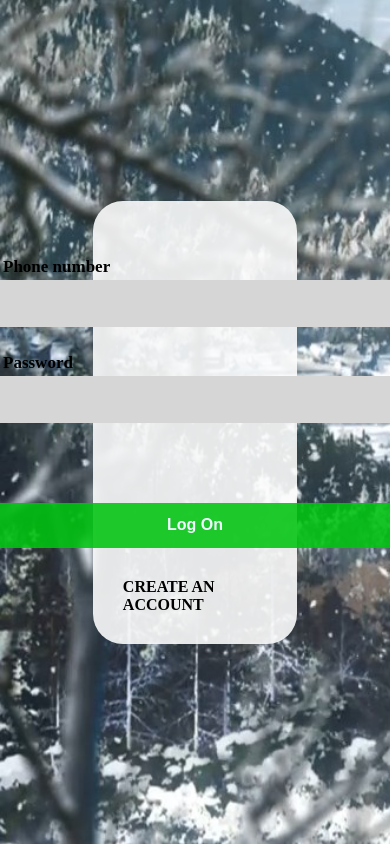
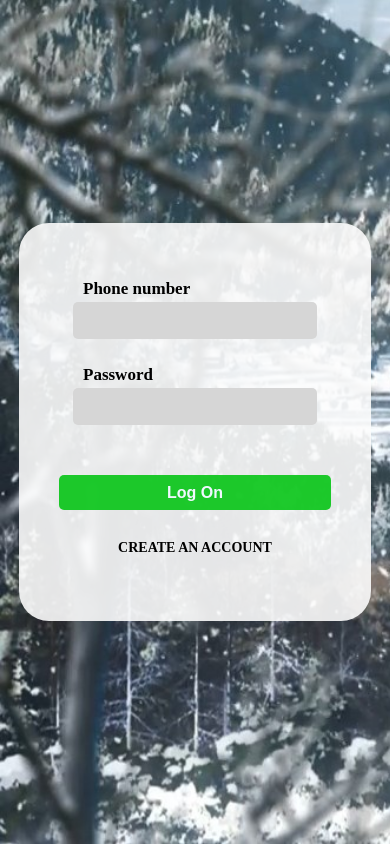
Before and after one commit to EraChanZ01/Chat-Project, a Next.js app: page / in a window 390 px wide. Built offline with nearby package versions, Linux system fonts and the light colour scheme; no server answers.

Commit message:
add megia for  home

```diff
--- a/pages/api/ws/sockets/webSocket.js
+++ b/pages/api/ws/sockets/webSocket.js
@@ -5,7 +5,7 @@ class WebSocket {
     constructor(dispatch, getState) {
         this.dispatch = dispatch;
         this.getState = getState;
-        this.socket = io(`${config.baseURL}/socket`, {
+        this.socket = io(`ws://localhost:3000/api/socket`, {
             origins: '*',
         })
         this.listen();
@@ -16,6 +16,5 @@ class WebSocket {
             this.anotherSubscribes()
         })
     }
-
 }
 export default WebSocket
--- a/redux/slice/contactSlice.js
+++ b/redux/slice/contactSlice.js
@@ -23,7 +23,7 @@ const reducers = {
     },
     addMessage: (state, { payload }) => {
         state.messageList = [...state.messageList, payload]
-        const index = state.chatsView.findIndex(el._id === payload.chatId)
+        const index = state.chatsView.findIndex((el) => el._id === payload.chatId)
         state.chatsView[index].lastMessage = payload
     }
 }
--- a/styles/Home.scss
+++ b/styles/Home.scss
@@ -20,35 +20,84 @@ body {
         min-height: 40vh;
         background: rgba(253, 253, 253, 0.89);
         border-radius: 30px;
+
+        @media screen and (max-width: 1600px) {
+            width: 50vw;
+        }
+        @media screen and (max-width: 1200px) {
+            width: 60vw;
+        }
+        @media screen and (max-width: 900px) {
+            width: 70vw;
+        }
+        @media screen and (max-width: 750px) {
+            width: 75vw;
+        }
+
+
         label {
             margin-top: 10px;
-            p{
+
+            p {
                 margin: 16px 0px 3px 10px;
                 font-size: 17px;
                 font-weight: 600;
             }
+
             input {
                 height: 45px;
                 width: 30em;
                 border: none;
                 border-radius: 5px;
                 background-color: rgb(214, 214, 214);
+
+                @media screen and (max-width: 1600px) {
+                    width: 35em;
+                }
+                @media screen and (max-width: 900px) {
+                    width: 30em;
+                }
+                @media screen and (max-width: 750px) {
+                    width: 25em;
+                }
+                @media screen and (max-width: 550px) {
+                    width: 20em;
+                }
+                @media screen and (max-width: 450px) {
+                    width: 18em;
+                    height: 35px;
+                }
+
             }
         }
-        .Button-Auth{
+
+        .Button-Auth {
             margin-top: 80px;
             width: 25em;
             height: 45px;
             border: none;
             border-radius: 5px;
             background-color: rgba(1, 196, 17, 0.877);
-            color:aliceblue;
+            color: aliceblue;
             font-size: 16px;
             font-weight: 600;
+            @media screen and (max-width: 550px) {
+                width: 20em;
+                margin-top: 50px
+            }
+            @media screen and (max-width: 450px) {
+                width: 17em;
+                height: 35px;
+            }
         }
-        .auxiliary-Button{
+
+        .auxiliary-Button {
             margin-top: 30px;
             font-weight: 800;
+            @media screen and (max-width: 450px) {
+                font-size: 14px;
+                font-weight: 700;
+            }
         }
 
     }
```
Also changed, not shown: 1 other file (tests, documents, lock files or other folders).
